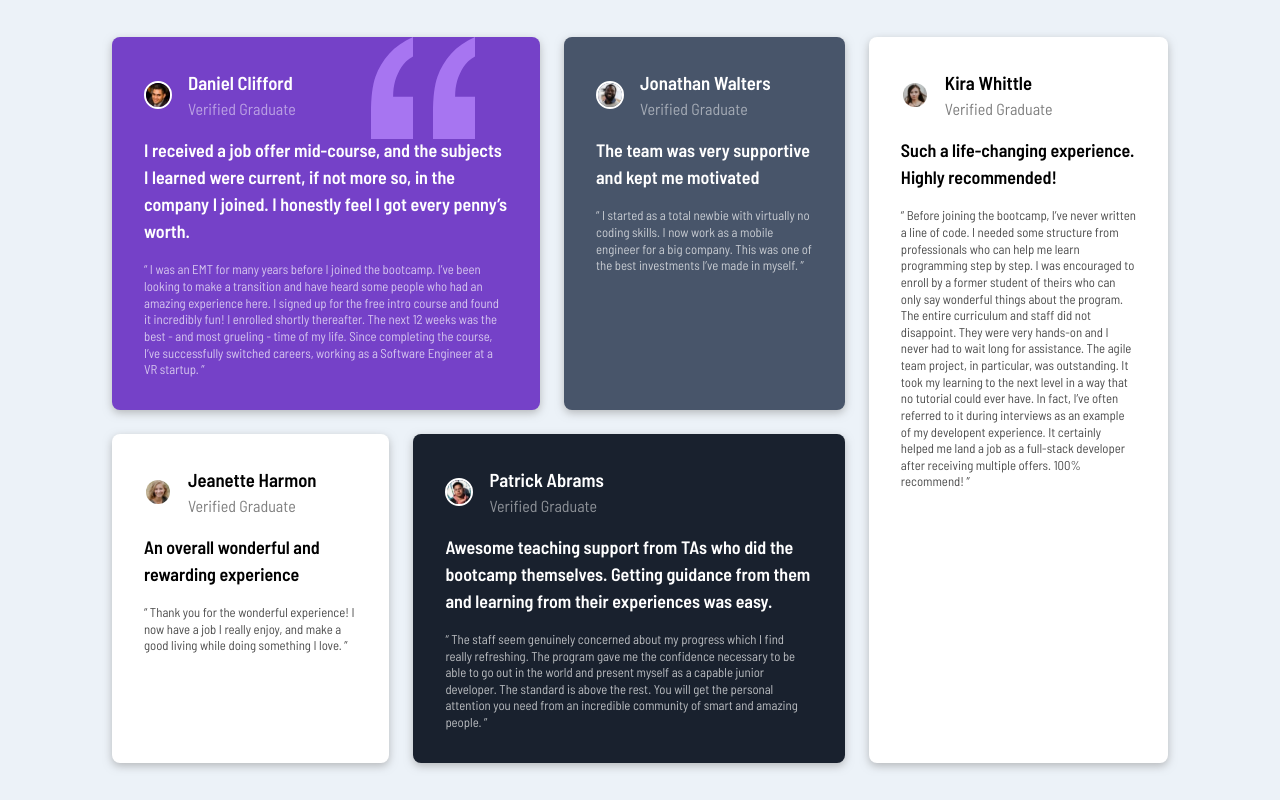
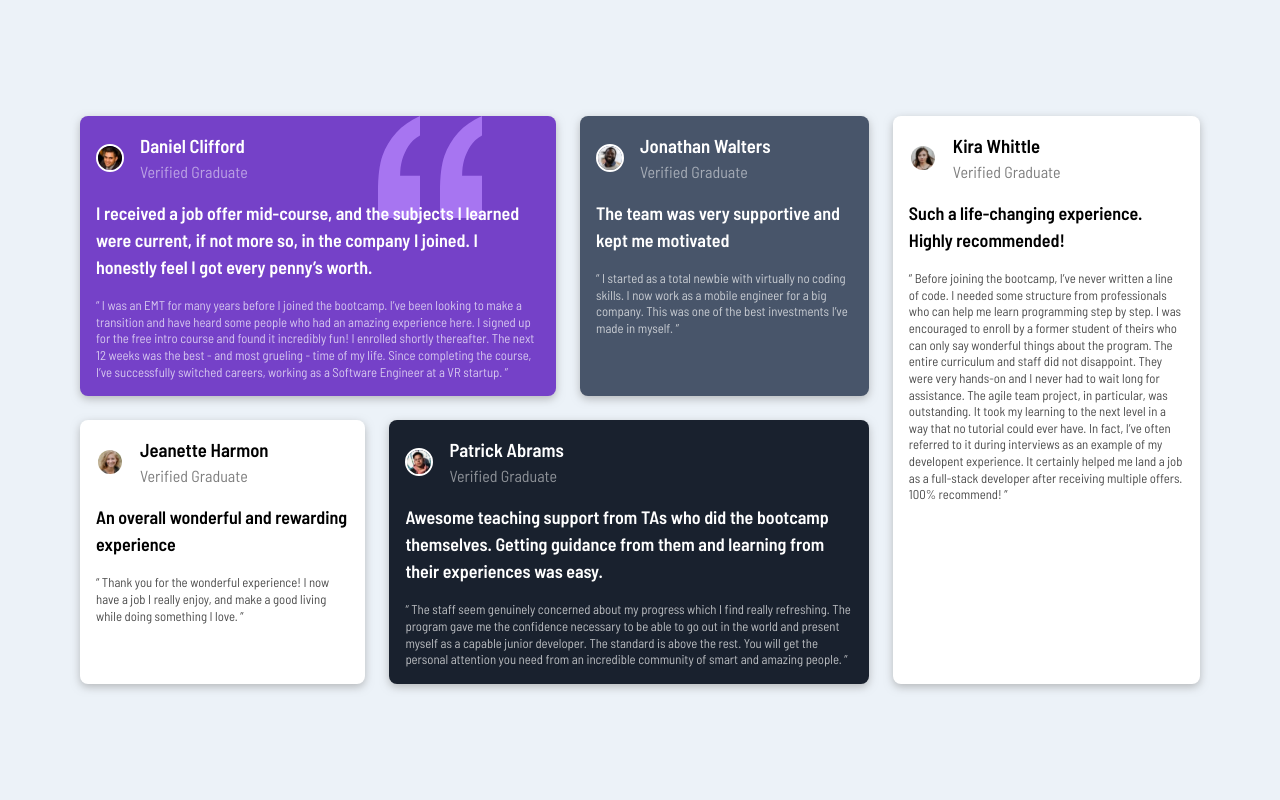
Before and after one commit to Mustypro137/Testimonials-grid-section, a plain HTML site: page index.html in a window 1280 px wide. Drawn offline with Linux system fonts and the light colour scheme.

Commit message:
updated fixed grid

```diff
--- a/style.css
+++ b/style.css
@@ -115,7 +115,7 @@ body {
     "four"
     "five";
   gap: 1.5rem;
-  padding: 2rem;
+  /* padding: 2rem; */
   width: min(95%, 70rem);
 }
 
@@ -123,7 +123,7 @@ body {
   display: flex;
   flex-direction: column;
   gap: 1rem;
-  padding: 2rem;
+  padding: 1rem;
   box-shadow: 0 3px 8px hsl(0, 0%, 50%, 0.5);
   border-radius: 0.5rem;
 }
```
